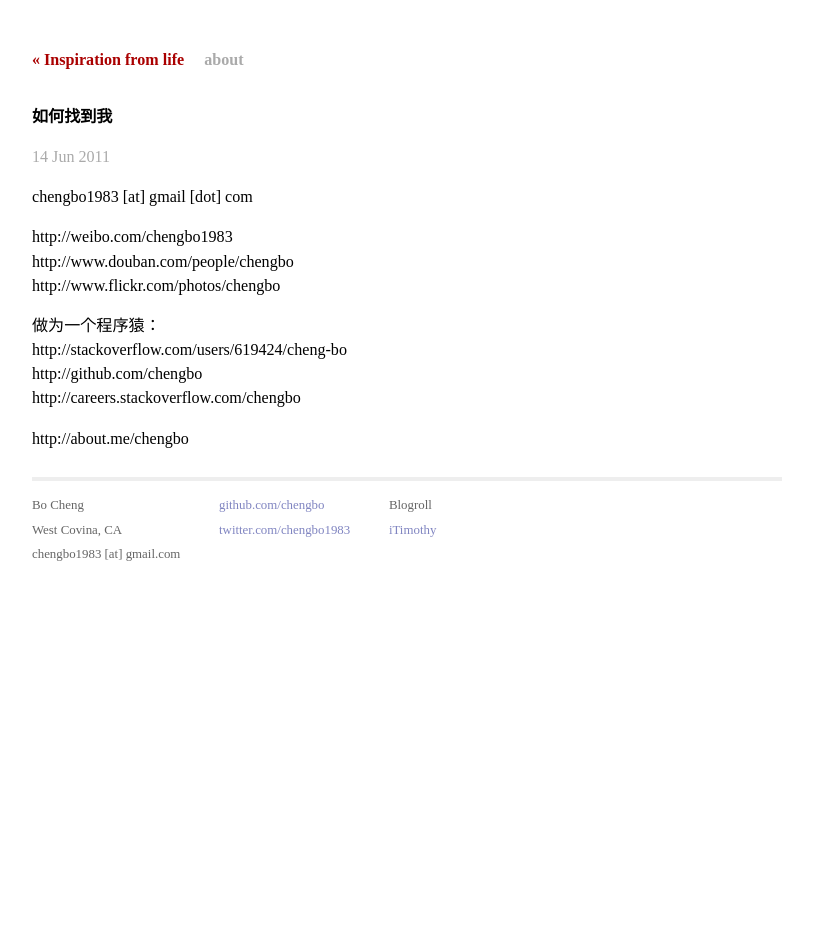
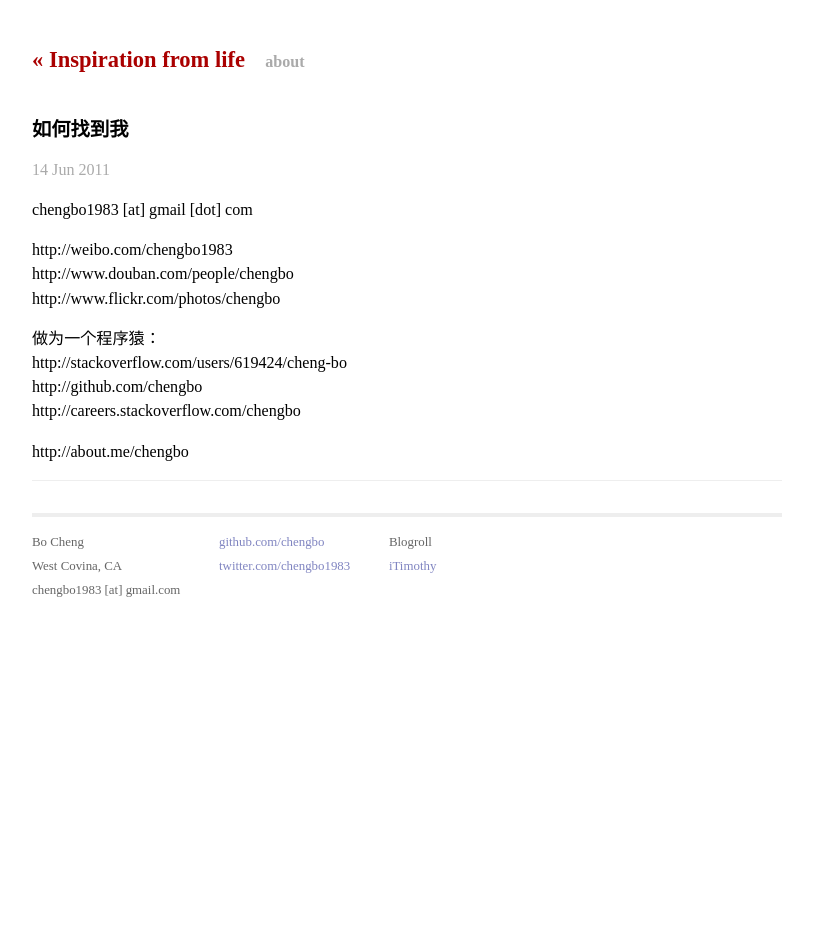
Before and after one commit to chengbo/chengbo.github.io, a Jekyll site: the page built from about/index.md, in a window 1280 px wide. Shown: the whole page, without its empty margins (233-1046 px from the left). Built offline with Jekyll 4.4.1, drawn with Linux system fonts in a browser that asks for light colours; Markdown is read by kramdown in place of the engine named in the settings.

Commit message:
reformat layout and style

```diff
--- a/_layouts/post.html
+++ b/_layouts/post.html
@@ -2,26 +2,24 @@
 layout: default
 ---
 <article>
-  <header>
+  <header class="post_header">
     <h2>{{ page.title }}</h2>
     <p class="meta">{{ page.date | date_to_string }}</p>
-    <div class="post_tags">
-      <ul class="tags">
-      {% for tag in page.tags %}
-        {% if forloop.first %}
-        Tags:
-        {% endif %}
-        <li class="tag"><a href="{{ site.link }}/tag/{{ tag | downcase }}">{{ tag }}</a></li>
-      {% endfor %}
-      </ul>
-  </div>
   </header>
 
   <section class="post">
     {{ content }}
   </section>
 
-  <footer></footer>
+  <footer class="post_tags">
+    <ul class="tags">
+    {% for tag in page.tags %}
+      {% if forloop.first %}
+      Tags:
+      {% endif %}
+      <li class="tag"><a href="{{ site.link }}/tag/{{ tag | downcase }}">{{ tag }}</a></li>
+    {% endfor %}
+  </ul></footer>
 </article>
 
 <script type="text/javascript"><!--
--- a/css/main.css
+++ b/css/main.css
@@ -108,6 +108,7 @@
 
 .container .header h1.title {
   display: inline-block;
+  font-size: 1.4em;
   margin-bottom: 2em;
 }
 
@@ -165,6 +166,10 @@
 /*
 /*****************************************************************************/
 
+.post_header h2 {
+  font-size: 1.2em;
+}
+
 /* standard */
 .post pre {
   border: 1px solid #ddd;
@@ -202,6 +207,11 @@
   display:inline;
 }
 
+.post_tags {
+  margin-bottom: 2em;
+  border-bottom: 1px solid #eeeeee;
+}
+
 .post_tags ul {
   display: inline;
 }
```
Also changed, not shown: index.html (+12 -8 lines).
